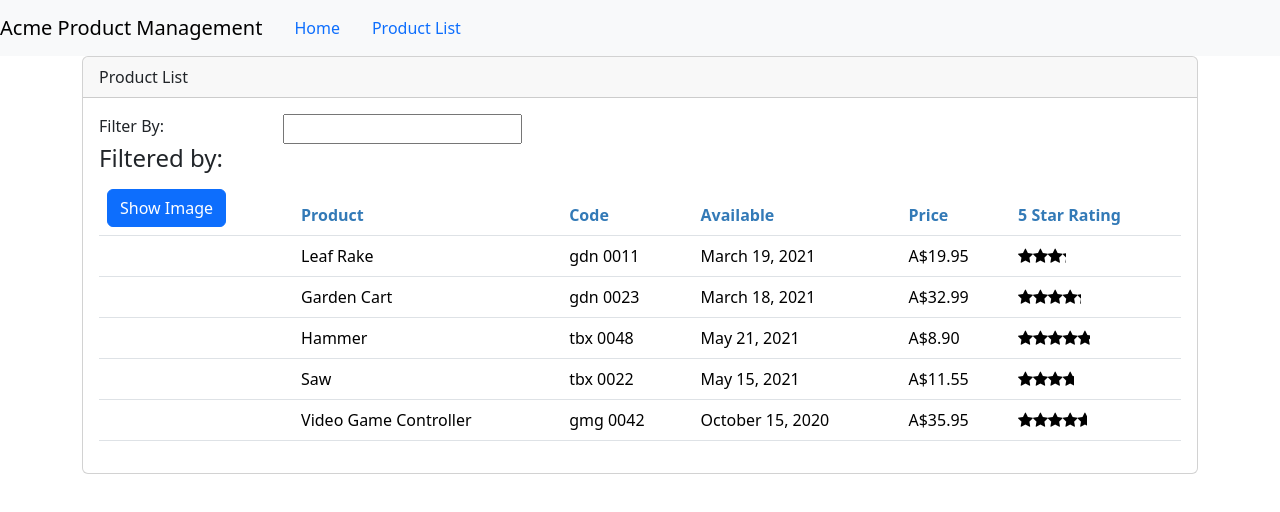
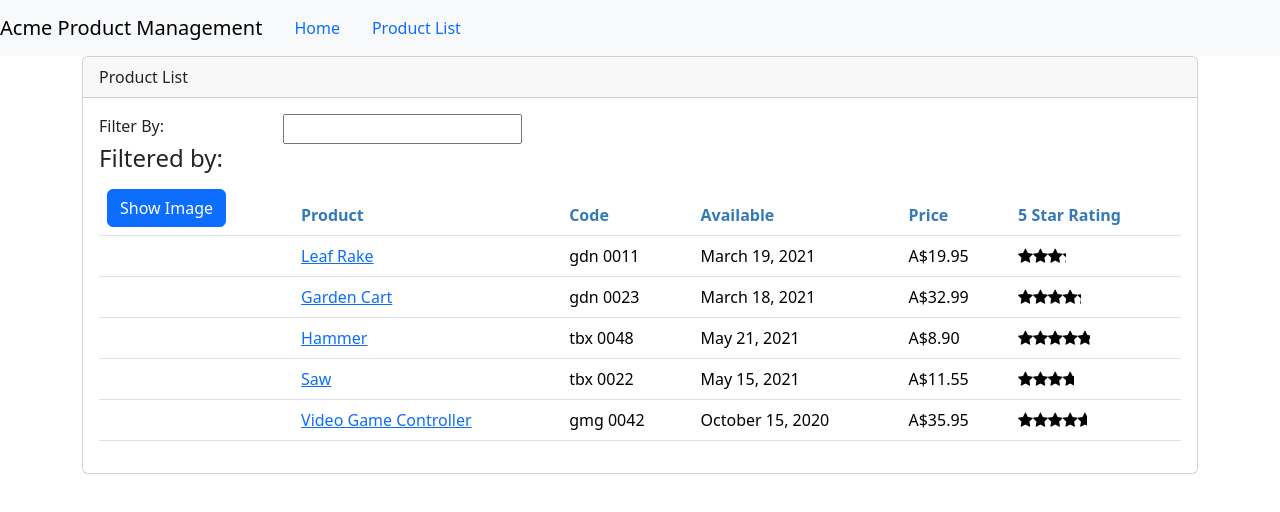
Before and after one commit to jdavid82/learning-angular2, an Angular app in the folder apm-new/: page /products in a window 1280 px wide. Shown: the top 512 px of the page. Built offline with nearby package versions, Linux system fonts and the light colour scheme.

Commit message:
Pass parameters to a route and handling null and undefined

```diff
--- a/apm-new/src/app/products/product-detail.component.html
+++ b/apm-new/src/app/products/product-detail.component.html
@@ -1,5 +1,17 @@
 <div class="card">
+  <!-- You could use the Safe Navigation Operator (?) so it would be like "product?.productName"
+   {{ pageTitle + ": " + product?.productName }}
+   This operator guards against null and undefined values when navigating an object's properties.
+   If the product is null or undefined, the navigation operator simply returns "null" and doesn't attempt to access the productName property.
+   BUT it's not always the best option, for example it doesn't work when used in the ngModel to a binding:
+   [(ngModel)]='product?.productName'   <== that won't work
+   It also can be quite tedious when we display  many properties. There is another option, use "*ngIf" as below:
+   <div class="card-header" *ngIf="product">
+    {{ pageTitle + ": " + product.productName }}
+  </div>
+  but we always want to show the pageTitle, so we'll use the safe navigation operator for this, but will definitely use *ngIf for the final product details html code.
+   -->
   <div class="card-header">
-    {{ pageTitle }}
+    {{ pageTitle + ": " + product?.productName }}
   </div>
 </div>
--- a/apm-new/src/app/products/product-detail.component.ts
+++ b/apm-new/src/app/products/product-detail.component.ts
@@ -1,4 +1,6 @@
 import { Component, OnInit } from '@angular/core';
+import { ActivatedRoute } from '@angular/router';
+import { IProduct } from './product';
 
 @Component({
   // selector: 'pm-product-detail', // we are removing the selector because we don't want to embed it, instead we want to use routing to display it
@@ -7,8 +9,23 @@ import { Component, OnInit } from '@angular/core';
 })
 export class ProductDetailComponent implements OnInit {
   pageTitle: string = 'Product Detail';
+  product: IProduct | undefined; // that single pipe means "or", so it's either an IProduct or an undefined (because we have to wait for the heep response to populate this property)
 
-  constructor() {}
+  constructor(private route: ActivatedRoute) {}
 
-  ngOnInit(): void {}
+  ngOnInit(): void {
+    const id = Number(this.route.snapshot.paramMap.get('id'));
+    this.pageTitle += `: ${id}`;
+    this.product = {
+      // let's dummy up a product for now
+      productId: id,
+      productName: 'Leaf Rake',
+      productCode: 'GDN-0011',
+      releaseDate: 'March, 19, 2021',
+      description: 'Leaf rake with 48-inch wooden handle.',
+      price: 19.95,
+      starRating: 3.2,
+      imageUrl: 'assets/images/leaf_rake.png',
+    };
+  }
 }
--- a/apm-new/src/app/products/product-list.component.html
+++ b/apm-new/src/app/products/product-list.component.html
@@ -39,7 +39,11 @@
                 [style.margin.px]="imageMargin"
               />
             </td>
-            <td>{{ product.productName }}</td>
+            <td>
+              <a [routerLink]="['/products', product.productId]">{{
+                product.productName
+              }}</a>
+            </td>
             <td>
               {{ product.productCode | lowercase | convertToSpaces : "-" }}
             </td>
```
